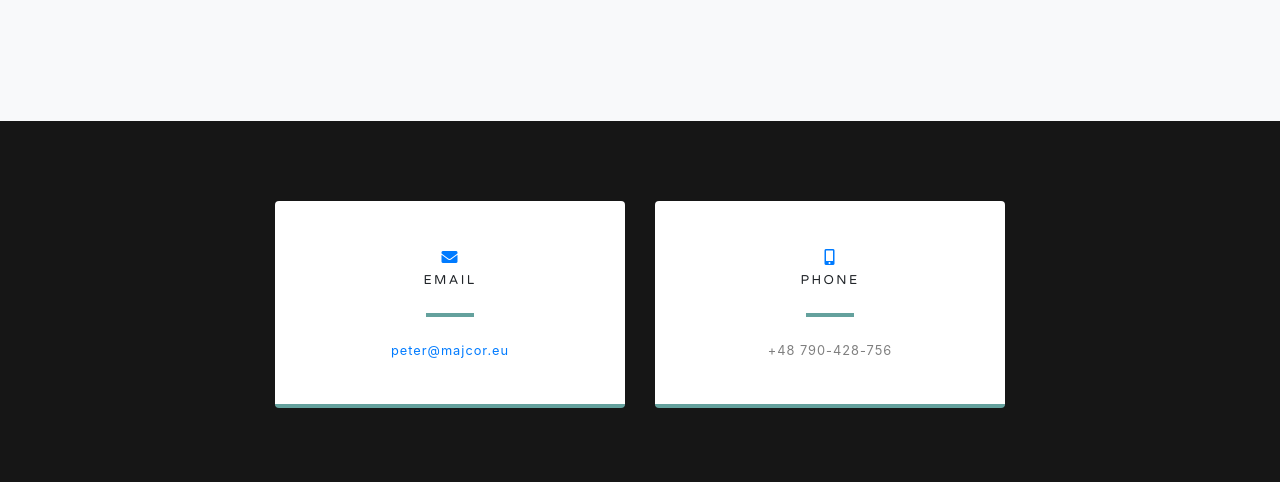
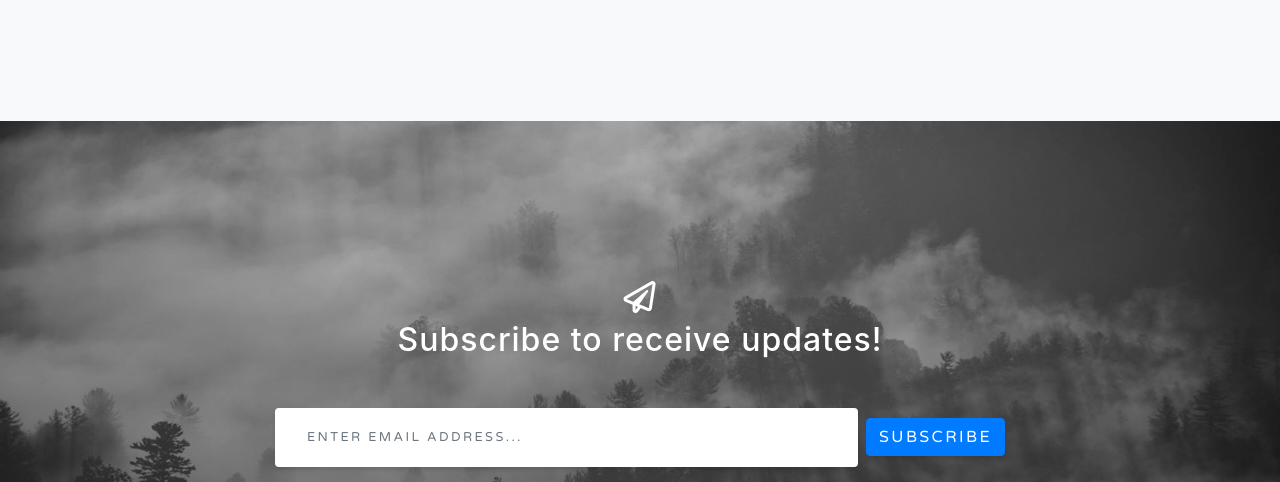
Before and after one commit to Peter-Majewski/grayscale, a website with bundled scripts: page index.html in a window 1280 px wide. Shown: the part 2990-3472 px from the top of the page. Built offline with nearby package versions, Linux system fonts and the light colour scheme.

Commit message:
Update index.html

```diff
--- a/index.html
+++ b/index.html
@@ -131,7 +131,7 @@
   </section>
 
   <!-- Signup Section -->
-  <!--<section id="signup" class="signup-section">
+  <section id="signup" class="signup-section">
     <div class="container">
       <div class="row">
         <div class="col-md-10 col-lg-8 mx-auto text-center">
@@ -147,7 +147,7 @@
         </div>
       </div>
     </div>
-  </section>-->
+  </section>
   <!-- Contact Section -->
   <section class="contact-section bg-black">
     <div class="container">
```
